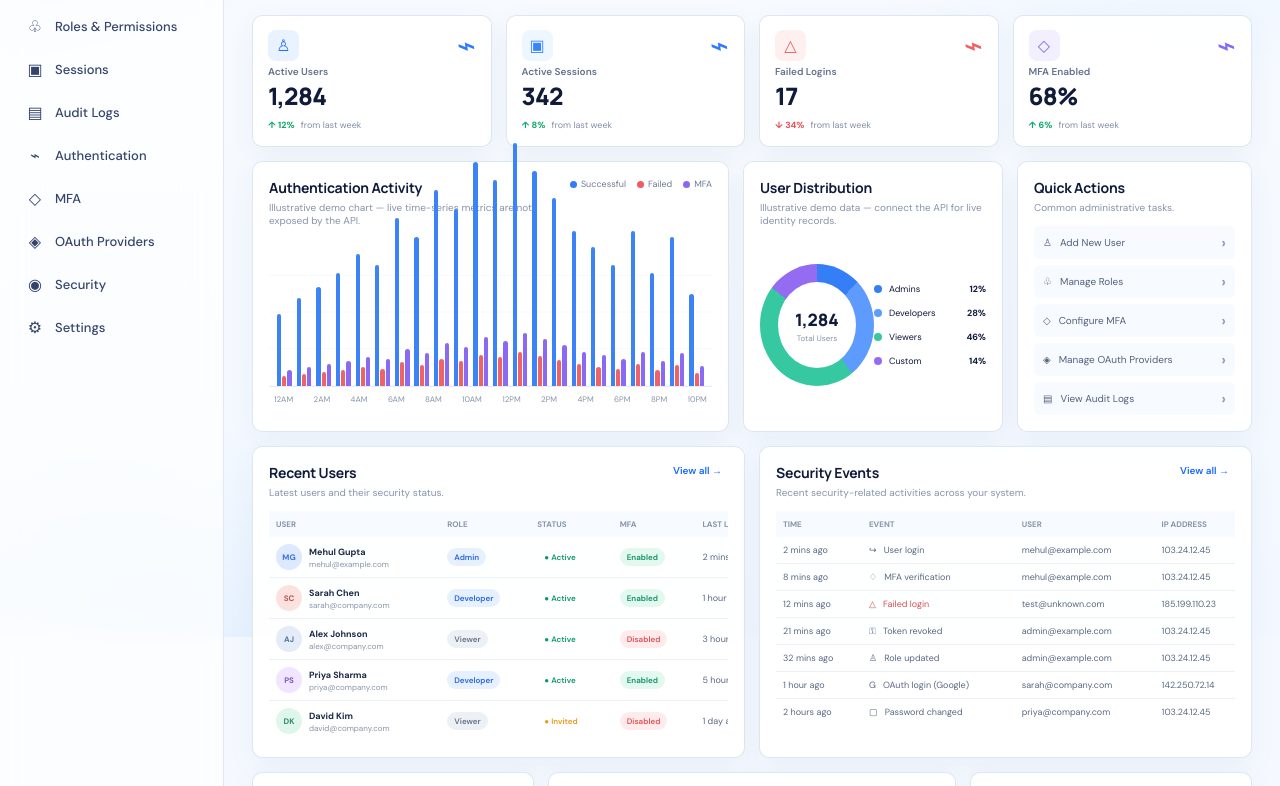
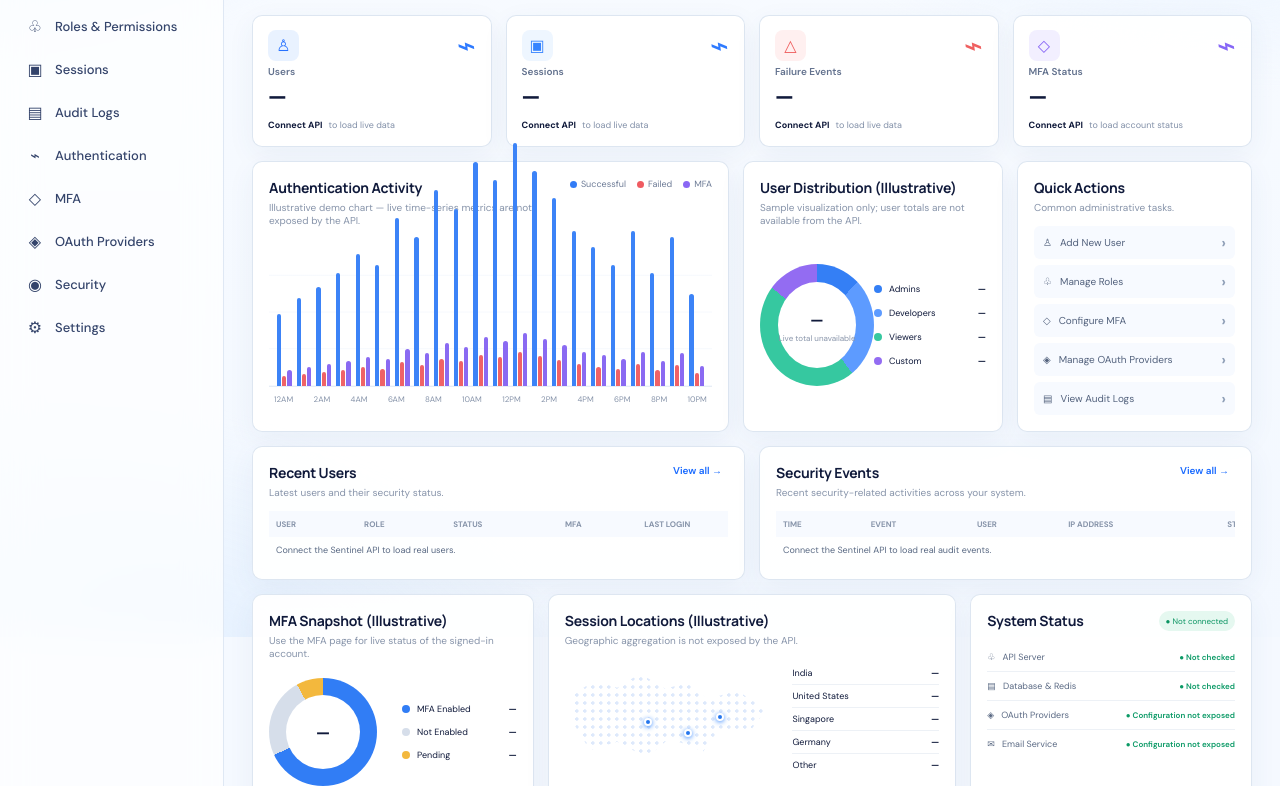
Before and after one commit to 017Mehul/sentinel, a plain HTML site: page web/index.html in a window 1280 px wide. Shown: the part 163-949 px from the top of the page. Drawn offline with Linux system fonts and the light colour scheme.

Commit message:
fix(web): remove fabricated dashboard data

```diff
--- a/web/index.html
+++ b/web/index.html
@@ -35,32 +35,24 @@
 <section class="page-head"><div><p class="eyebrow">Security control plane</p><h1 id="pageTitle">Security Overview</h1><p id="pageSubtitle">Monitor your identity and access infrastructure in real time.</p></div>
 <div class="head-actions"><span class="health" title="Connect the API to check readiness"><i></i> Not connected</span><button class="select-btn">◷ &nbsp; Last 24 hours <span>⌄</span></button></div></section>
 <section class="metrics-grid">
-<article class="metric-card"><div class="metric-top"><span class="metric-icon blue">♙</span><span class="spark blue-line">⌁</span></div><span class="metric-label">Active Users</span><strong>1,284</strong><small class="positive">↑ 12% <em>from last week</em></small></article>
-<article class="metric-card"><div class="metric-top"><span class="metric-icon pale-blue">▣</span><span class="spark blue-line">⌁</span></div><span class="metric-label">Active Sessions</span><strong>342</strong><small class="positive">↑ 8% <em>from last week</em></small></article>
-<article class="metric-card"><div class="metric-top"><span class="metric-icon red">△</span><span class="spark red-line">⌁</span></div><span class="metric-label">Failed Logins</span><strong>17</strong><small class="negative">↓ 34% <em>from last week</em></small></article>
-<article class="metric-card"><div class="metric-top"><span class="metric-icon violet">◇</span><span class="spark violet-line">⌁</span></div><span class="metric-label">MFA Enabled</span><strong>68%</strong><small class="positive">↑ 6% <em>from last week</em></small></article>
+<article class="metric-card"><div class="metric-top"><span class="metric-icon blue">♙</span><span class="spark blue-line">⌁</span></div><span class="metric-label">Users</span><strong>—</strong><small>Connect API <em>to load live data</em></small></article>
+<article class="metric-card"><div class="metric-top"><span class="metric-icon pale-blue">▣</span><span class="spark blue-line">⌁</span></div><span class="metric-label">Sessions</span><strong>—</strong><small>Connect API <em>to load live data</em></small></article>
+<article class="metric-card"><div class="metric-top"><span class="metric-icon red">△</span><span class="spark red-line">⌁</span></div><span class="metric-label">Failure Events</span><strong>—</strong><small>Connect API <em>to load live data</em></small></article>
+<article class="metric-card"><div class="metric-top"><span class="metric-icon violet">◇</span><span class="spark violet-line">⌁</span></div><span class="metric-label">MFA Status</span><strong>—</strong><small>Connect API <em>to load account status</em></small></article>
 </section>
 <section class="overview-grid">
 <article class="panel chart-panel"><div class="panel-head"><div><h2>Authentication Activity</h2><p>Illustrative demo chart — live time-series metrics are not exposed by the API.</p></div><div class="legend"><span><i class="dot blue"></i>Successful</span><span><i class="dot red"></i>Failed</span><span><i class="dot violet"></i>MFA</span></div></div><div class="bar-chart" id="activityChart"></div><div class="chart-axis"><span>12AM</span><span>2AM</span><span>4AM</span><span>6AM</span><span>8AM</span><span>10AM</span><span>12PM</span><span>2PM</span><span>4PM</span><span>6PM</span><span>8PM</span><span>10PM</span></div></article>
-<article class="panel distribution"><div class="panel-head"><div><h2>User Distribution</h2><p>Illustrative demo data — connect the API for live identity records.</p></div></div><div class="distribution-body"><div class="donut"><div><strong>1,284</strong><span>Total Users</span></div></div><div class="role-list"><div><i class="role-dot d1"></i><span>Admins</span><b>12%</b></div><div><i class="role-dot d2"></i><span>Developers</span><b>28%</b></div><div><i class="role-dot d3"></i><span>Viewers</span><b>46%</b></div><div><i class="role-dot d4"></i><span>Custom</span><b>14%</b></div></div></div></article>
+<article class="panel distribution"><div class="panel-head"><div><h2>User Distribution (Illustrative)</h2><p>Sample visualization only; user totals are not available from the API.</p></div></div><div class="distribution-body"><div class="donut"><div><strong>—</strong><span>Live total unavailable</span></div></div><div class="role-list"><div><i class="role-dot d1"></i><span>Admins</span><b>—</b></div><div><i class="role-dot d2"></i><span>Developers</span><b>—</b></div><div><i class="role-dot d3"></i><span>Viewers</span><b>—</b></div><div><i class="role-dot d4"></i><span>Custom</span><b>—</b></div></div></div></article>
 <article class="panel quick-actions"><div class="panel-head"><div><h2>Quick Actions</h2><p>Common administrative tasks.</p></div></div><button data-action="add-user">♙ <span>Add New User</span><b>›</b></button><button data-action="roles">♧ <span>Manage Roles</span><b>›</b></button><button data-action="mfa">◇ <span>Configure MFA</span><b>›</b></button><button data-action="oauth">◈ <span>Manage OAuth Providers</span><b>›</b></button><button data-action="audit">▤ <span>View Audit Logs</span><b>›</b></button></article>
 </section>
 <section class="tables-grid">
-<article class="panel table-panel"><div class="panel-head"><div><h2>Recent Users</h2><p>Latest users and their security status.</p></div><button class="text-btn" data-page-jump="users">View all →</button></div><div class="table-wrap"><table><thead><tr><th>USER</th><th>ROLE</th><th>STATUS</th><th>MFA</th><th>LAST LOGIN</th><th></th></tr></thead><tbody id="usersTable">
-<tr><td><div class="user-cell"><span class="user-avatar a1">MG</span><div><b>Mehul Gupta</b><small>mehul@example.com</small></div></div></td><td><span class="tag blue-tag">Admin</span></td><td><span class="status active">● Active</span></td><td><span class="tag green-tag">Enabled</span></td><td>2 mins ago</td><td><button class="more">•••</button></td></tr>
-<tr><td><div class="user-cell"><span class="user-avatar a2">SC</span><div><b>Sarah Chen</b><small>sarah@company.com</small></div></div></td><td><span class="tag blue-tag">Developer</span></td><td><span class="status active">● Active</span></td><td><span class="tag green-tag">Enabled</span></td><td>1 hour ago</td><td><button class="more">•••</button></td></tr>
-<tr><td><div class="user-cell"><span class="user-avatar a3">AJ</span><div><b>Alex Johnson</b><small>alex@company.com</small></div></div></td><td><span class="tag gray-tag">Viewer</span></td><td><span class="status active">● Active</span></td><td><span class="tag red-tag">Disabled</span></td><td>3 hours ago</td><td><button class="more">•••</button></td></tr>
-<tr><td><div class="user-cell"><span class="user-avatar a4">PS</span><div><b>Priya Sharma</b><small>priya@company.com</small></div></div></td><td><span class="tag blue-tag">Developer</span></td><td><span class="status active">● Active</span></td><td><span class="tag green-tag">Enabled</span></td><td>5 hours ago</td><td><button class="more">•••</button></td></tr>
-<tr><td><div class="user-cell"><span class="user-avatar a5">DK</span><div><b>David Kim</b><small>david@company.com</small></div></div></td><td><span class="tag gray-tag">Viewer</span></td><td><span class="status invited">● Invited</span></td><td><span class="tag red-tag">Disabled</span></td><td>1 day ago</td><td><button class="more">•••</button></td></tr>
-</tbody></table></div></article>
-<article class="panel table-panel"><div class="panel-head"><div><h2>Security Events</h2><p>Recent security-related activities across your system.</p></div><button class="text-btn" data-page-jump="audit">View all →</button></div><div class="table-wrap"><table><thead><tr><th>TIME</th><th>EVENT</th><th>USER</th><th>IP ADDRESS</th><th>STATUS</th></tr></thead><tbody>
-<tr><td>2 mins ago</td><td>↪ &nbsp; User login</td><td>mehul@example.com</td><td>103.24.12.45</td><td><span class="event success">● Success</span></td></tr><tr><td>8 mins ago</td><td>♢ &nbsp; MFA verification</td><td>mehul@example.com</td><td>103.24.12.45</td><td><span class="event success">● Success</span></td></tr><tr><td>12 mins ago</td><td class="danger-text">△ &nbsp; Failed login</td><td>test@unknown.com</td><td>185.199.110.23</td><td><span class="event blocked">● Blocked</span></td></tr><tr><td>21 mins ago</td><td>⚿ &nbsp; Token revoked</td><td>admin@example.com</td><td>103.24.12.45</td><td><span class="event success">● Success</span></td></tr><tr><td>32 mins ago</td><td>♙ &nbsp; Role updated</td><td>admin@example.com</td><td>103.24.12.45</td><td><span class="event success">● Success</span></td></tr><tr><td>1 hour ago</td><td>G &nbsp; OAuth login (Google)</td><td>sarah@company.com</td><td>142.250.72.14</td><td><span class="event success">● Success</span></td></tr><tr><td>2 hours ago</td><td>▢ &nbsp; Password changed</td><td>priya@company.com</td><td>103.24.12.45</td><td><span class="event success">● Success</span></td></tr>
-</tbody></table></div></article>
+<article class="panel table-panel"><div class="panel-head"><div><h2>Recent Users</h2><p>Latest users and their security status.</p></div><button class="text-btn" data-page-jump="users">View all →</button></div><div class="table-wrap"><table><thead><tr><th>USER</th><th>ROLE</th><th>STATUS</th><th>MFA</th><th>LAST LOGIN</th><th></th></tr></thead><tbody id="usersTable"><tr><td colspan="6">Connect the Sentinel API to load real users.</td></tr></tbody></table></div></article>
+<article class="panel table-panel"><div class="panel-head"><div><h2>Security Events</h2><p>Recent security-related activities across your system.</p></div><button class="text-btn" data-page-jump="audit">View all →</button></div><div class="table-wrap"><table><thead><tr><th>TIME</th><th>EVENT</th><th>USER</th><th>IP ADDRESS</th><th>STATUS</th></tr></thead><tbody><tr><td colspan="5">Connect the Sentinel API to load real audit events.</td></tr></tbody></table></div></article>
 </section>
 <section class="bottom-grid">
-<article class="panel"><div class="panel-head"><div><h2>MFA Adoption</h2><p>Account security coverage.</p></div></div><div class="mfa-body"><div class="mfa-donut"><strong>68%</strong></div><div class="mfa-legend"><div><i class="blue"></i><span>MFA Enabled</span><b>68%</b></div><div><i class="gray"></i><span>Not Enabled</span><b>24%</b></div><div><i class="amber"></i><span>Pending</span><b>8%</b></div></div></div></article>
-<article class="panel sessions-map"><div class="panel-head"><div><h2>Session Locations</h2><p>Where active sessions are connecting from.</p></div></div><div class="map-body"><div class="map"><span class="pin p1"></span><span class="pin p2"></span><span class="pin p3"></span></div><div class="location-list"><div><span>🇮🇳 India</span><b>42%</b></div><div><span>🇺🇸 United States</span><b>28%</b></div><div><span>🇸🇬 Singapore</span><b>12%</b></div><div><span>🇩🇪 Germany</span><b>8%</b></div><div><span>Other</span><b>10%</b></div></div></div></article>
-<article class="panel system-status"><div class="panel-head"><div><h2>System Status</h2></div><span class="status-pill">● Not connected</span></div><div class="system-list"><div><span>♧ &nbsp; API Server</span><b>● Not checked</b></div><div><span>▤ &nbsp; Database</span><b>● Not checked</b></div><div><span>▣ &nbsp; Redis Cache</span><b>● Not checked</b></div><div><span>◈ &nbsp; OAuth Providers</span><b>● Configuration not exposed</b></div><div><span>✉ &nbsp; Email Service</span><b>● Configuration not exposed</b></div></div></article>
+<article class="panel"><div class="panel-head"><div><h2>MFA Snapshot (Illustrative)</h2><p>Use the MFA page for live status of the signed-in account.</p></div></div><div class="mfa-body"><div class="mfa-donut"><strong>—</strong></div><div class="mfa-legend"><div><i class="blue"></i><span>MFA Enabled</span><b>—</b></div><div><i class="gray"></i><span>Not Enabled</span><b>—</b></div><div><i class="amber"></i><span>Pending</span><b>—</b></div></div></div></article>
+<article class="panel sessions-map"><div class="panel-head"><div><h2>Session Locations (Illustrative)</h2><p>Geographic aggregation is not exposed by the API.</p></div></div><div class="map-body"><div class="map"><span class="pin p1"></span><span class="pin p2"></span><span class="pin p3"></span></div><div class="location-list"><div><span>India</span><b>—</b></div><div><span>United States</span><b>—</b></div><div><span>Singapore</span><b>—</b></div><div><span>Germany</span><b>—</b></div><div><span>Other</span><b>—</b></div></div></div></article>
+<article class="panel system-status"><div class="panel-head"><div><h2>System Status</h2></div><span class="status-pill">● Not connected</span></div><div class="system-list"><div><span>♧ &nbsp; API Server</span><b>● Not checked</b></div><div><span>▤ &nbsp; Database &amp; Redis</span><b>● Not checked</b></div><div><span>◈ &nbsp; OAuth Providers</span><b>● Configuration not exposed</b></div><div><span>✉ &nbsp; Email Service</span><b>● Configuration not exposed</b></div></div></article>
 </section>
 </div></main></div><div class="toast" id="toast" role="status"></div><script src="./config.js"></script><script src="./app.js"></script>
 </body></html>
```
